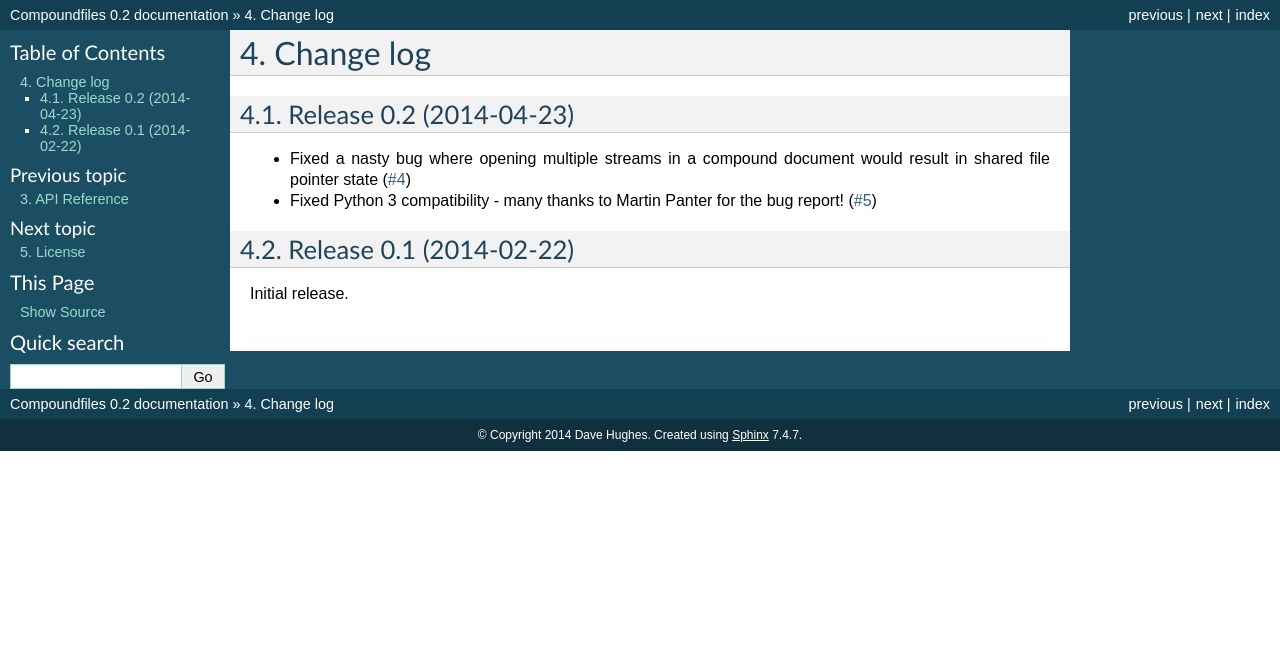
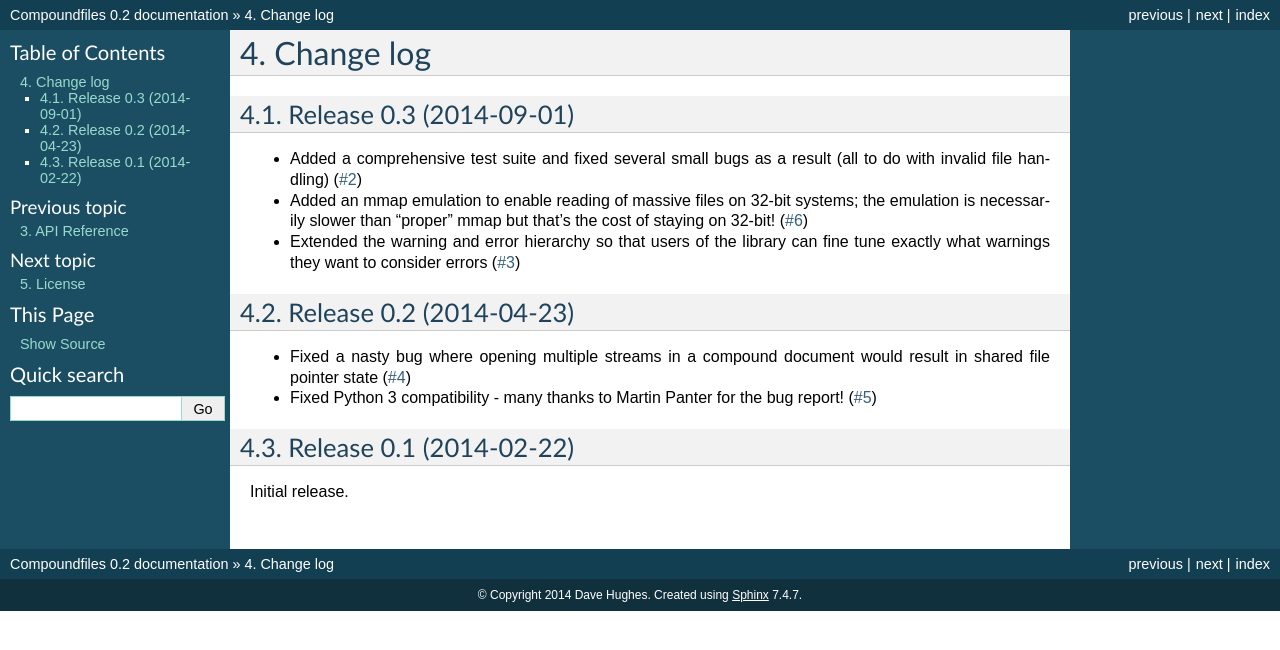
Before and after one commit to waveform-computing/compoundfiles, a Sphinx documentation site: the page built from docs/changelog.rst, in a window 1280 px wide. Shown: the top 650 px of the page. Built offline with Sphinx 7.4.7, drawn with Linux system fonts in a browser that asks for light colours.

Commit message:
Update changelog for 0.3

```diff
--- a/docs/changelog.rst
+++ b/docs/changelog.rst
@@ -3,6 +3,22 @@
 ==========
 Change log
 ==========
+
+
+Release 0.3 (2014-09-01)
+========================
+
+* Added a comprehensive test suite and fixed several small bugs as a result
+  (all to do with invalid file handling) (`#2`_)
+* Added an mmap emulation to enable reading of massive files on 32-bit systems;
+  the emulation is necessarily slower than "proper" mmap but that's the cost
+  of staying on 32-bit! (`#6`_)
+* Extended the warning and error hierarchy so that users of the library can
+  fine tune exactly what warnings they want to consider errors (`#3`_)
+
+.. _#2: https://github.com/waveform80/compoundfiles/issues/2
+.. _#3: https://github.com/waveform80/compoundfiles/issues/3
+.. _#6: https://github.com/waveform80/compoundfiles/issues/6
 
 
 Release 0.2 (2014-04-23)
```
